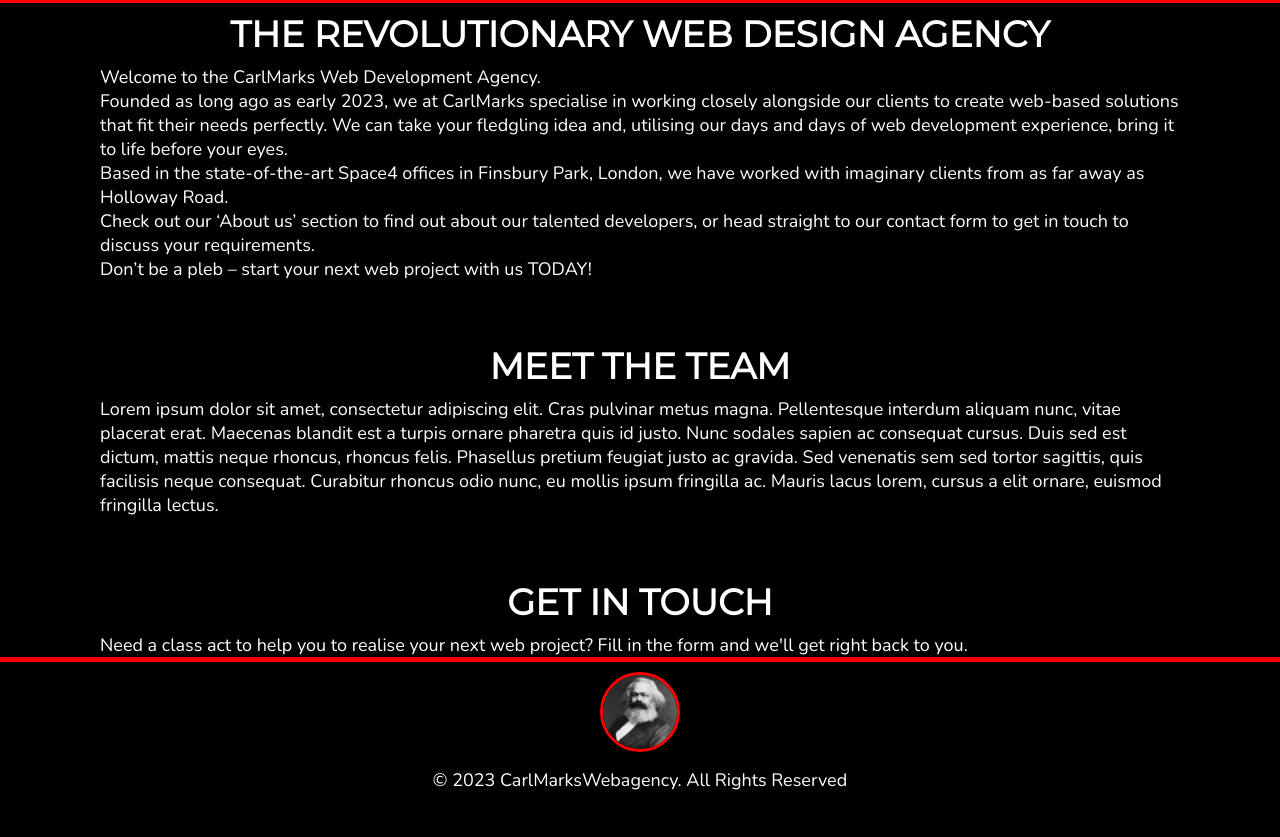
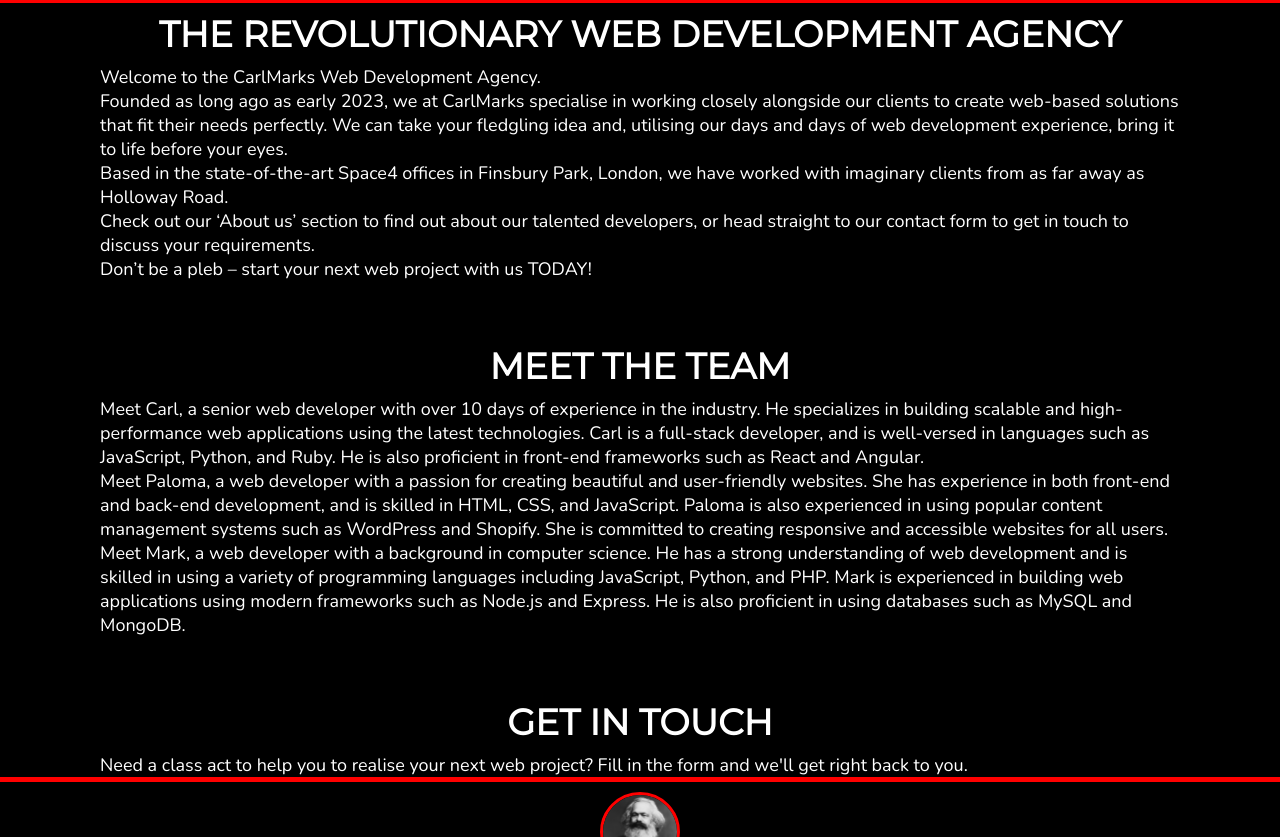
Before and after one commit to fac27/carlmarks-agency, a plain HTML site: page index.html in a window 1280 px wide. Shown: the part 717-1554 px from the top of the page. Before the commit the page ends 1509 px from the top, so only its background shows below. Drawn offline with nearby package versions, Linux system fonts and the light colour scheme.

Commit message:
Add section copy text
Relates #34

```diff
--- a/index.html
+++ b/index.html
@@ -69,7 +69,7 @@
     <main class="width-extra-large center stack-large">
         <!-- Landing section  - introductory text-->
         <section id="section-landing stack-medium">
-            <h2>THE REVOLUTIONARY WEB DESIGN AGENCY</h2>
+            <h2>THE REVOLUTIONARY WEB DEVELOPMENT AGENCY</h2>
             <p>
                 Welcome to the CarlMarks Web Development Agency.
             </p>
@@ -95,15 +95,22 @@
         <section id="section-team">
             <h2>MEET THE TEAM</h2>
             <p>
-                Lorem ipsum dolor sit amet, consectetur adipiscing elit. Cras pulvinar metus magna. Pellentesque
-                interdum aliquam nunc, vitae placerat erat. Maecenas blandit est a turpis ornare pharetra quis id
-                justo.
-                Nunc sodales sapien ac consequat cursus. Duis sed est dictum, mattis neque rhoncus, rhoncus felis.
-                Phasellus pretium feugiat justo ac gravida. Sed venenatis sem sed tortor sagittis, quis facilisis
-                neque
-                consequat. Curabitur rhoncus odio nunc, eu mollis ipsum fringilla ac. Mauris lacus lorem, cursus a
-                elit
-                ornare, euismod fringilla lectus.
+                Meet Carl, a senior web developer with over 10 days of experience in the industry. He specializes in
+                building scalable and high-performance web applications using the latest technologies. Carl is a
+                full-stack developer, and is well-versed in languages such as JavaScript, Python, and Ruby. He is also
+                proficient in front-end frameworks such as React and Angular.
+            </p>
+            <p>
+                Meet Paloma, a web developer with a passion for creating beautiful and user-friendly websites. She has
+                experience in both front-end and back-end development, and is skilled in HTML, CSS, and JavaScript.
+                Paloma is also experienced in using popular content management systems such as WordPress and Shopify. She
+                is committed to creating responsive and accessible websites for all users.
+            </p>
+            <p>
+                Meet Mark, a web developer with a background in computer science. He has a strong understanding of
+                web development and is skilled in using a variety of programming languages including JavaScript, Python,
+                and PHP. Mark is experienced in building web applications using modern frameworks such as Node.js and
+                Express. He is also proficient in using databases such as MySQL and MongoDB.
             </p>
         </section>
 
```
